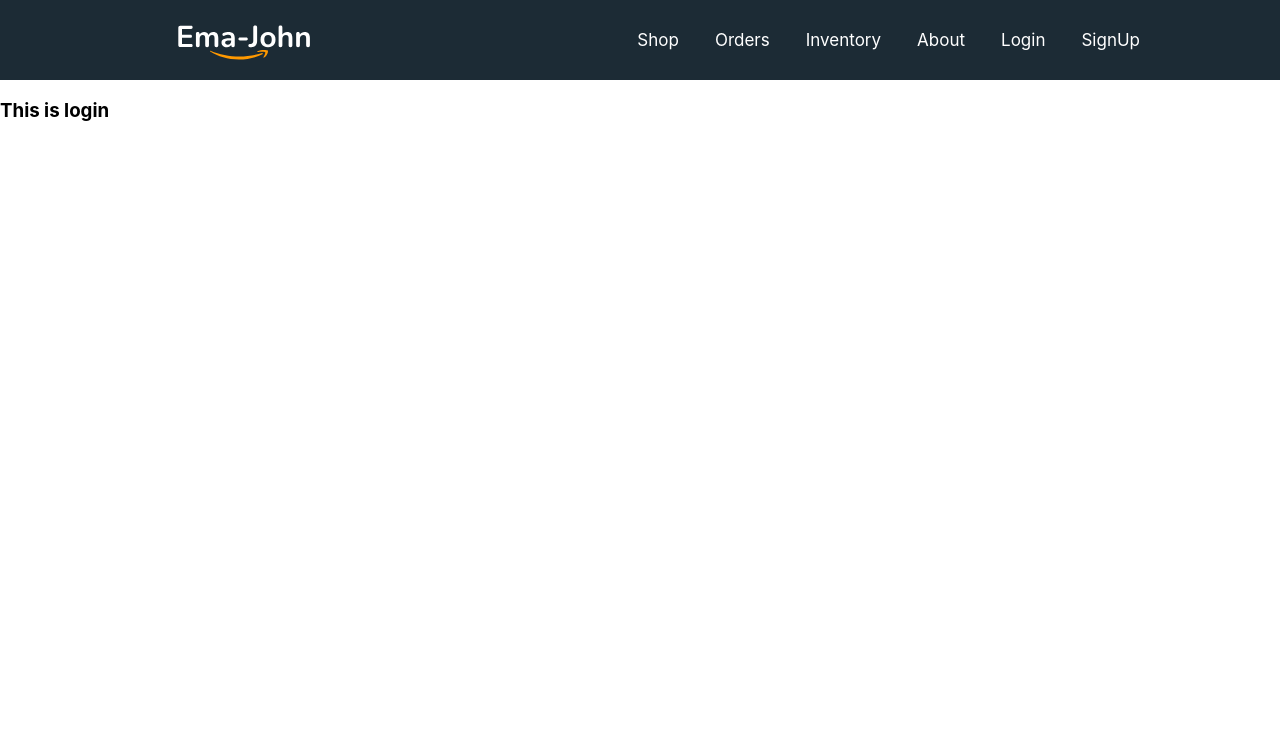
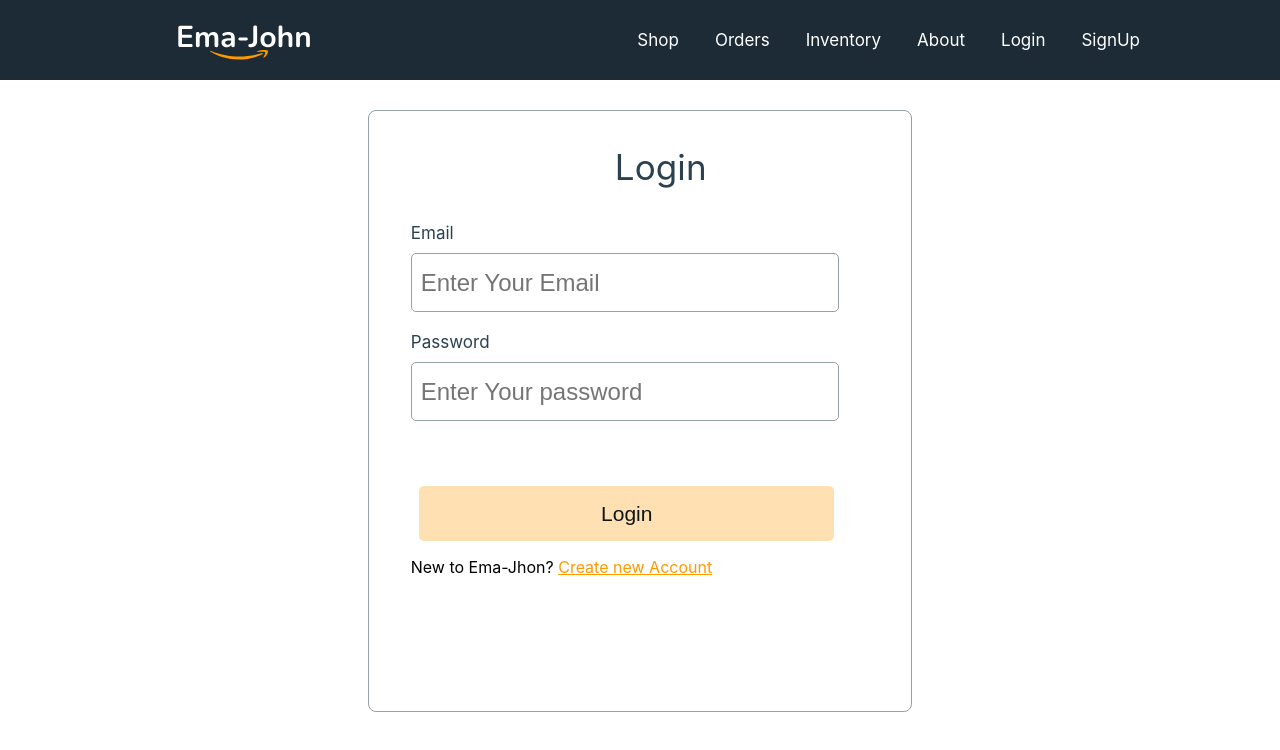
Before and after one commit to bd-dev-ismail/ema-jhon-shopping, a React (Create React App) app: page /login in a window 1280 px wide. Shown: the top 750 px of the page. Built offline with nearby package versions, Linux system fonts and the light colour scheme.

Commit message:
login form creating

```diff
--- a/src/components/Login/Login.css
+++ b/src/components/Login/Login.css
@@ -0,0 +1,57 @@
+.form-container {
+    width: 500px;
+    height: 600px;
+    margin: 30px auto;
+    border: 1px solid #95A0A7;
+    border-radius: 8px;
+    padding-left: 41.5px;
+}
+.form-title{
+    font-weight: 400;
+    font-size: 35px;
+    text-align: center;
+    letter-spacing: 0.0025em;
+
+    color: #2A414F;
+}
+.form-control{
+
+    margin-bottom: 20px;
+}
+.form-control label {
+    display: block;
+    font-weight: 400;
+    font-size: 17px;
+    line-height: 20px;
+    letter-spacing: 0.0015em;
+    margin-bottom: 10px;
+    color: #2A414F;
+
+}
+.form-control input {
+    width: 415px;
+    height: 55px;
+    border: 1px solid #95A0A7;
+    border-radius: 5px;
+    font-size: 1.5em;
+    padding-left: 9px;
+}
+.btn-login{
+    width: 415px;
+    height: 55px;
+    margin-top: 45px;
+    background: rgba(255, 153, 0, 0.3);
+    border-radius: 5px;
+    font-weight: 400;
+    font-size: 21px;
+    line-height: 25px;
+    letter-spacing: 0.0015em;
+    color: #0E161A;
+    margin-left: 8.5px;
+    border: 0;
+
+}
+.btn-login:hover{
+    cursor: pointer;
+    background: rgba(255, 153, 0, 0.6);
+}
--- a/src/components/Login/Login.js
+++ b/src/components/Login/Login.js
@@ -1,10 +1,40 @@
 import React from 'react';
+import { Link } from 'react-router-dom';
 import './Login.css'
 const Login = () => {
     return (
-        <div>
-            <h3>This is login</h3>
-        </div>
+      <div className="form-container">
+        <h3 className="form-title">Login</h3>
+        <form>
+          <div className="form-control">
+            <label htmlFor="email">Email</label>
+            <input
+              type="email"
+              name="email"
+              id=""
+              placeholder="Enter Your Email"
+              required
+            />
+          </div>
+          <div className="form-control">
+            <label htmlFor="password">Password</label>
+            <input
+              type="password"
+              name="password"
+              id=""
+              placeholder="Enter Your password"
+              required
+            />
+          </div>
+          <input type="submit" value="Login" className="btn-login" />
+        </form>
+        <p>
+          New to Ema-Jhon?{" "}
+          <Link to="/signup" style={{ color: "rgba(255, 153, 0, 1)" }}>
+            Create new Account
+          </Link>
+        </p>
+      </div>
     );
 };
 
```
